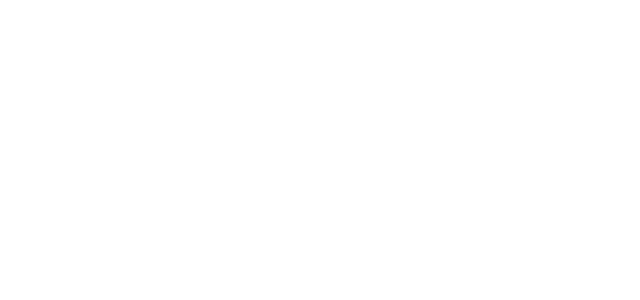
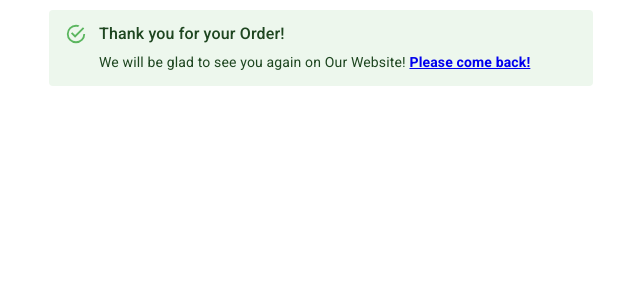
Before and after one commit to xx3u/react_menu, a React (Create React App) app: page /bye in a window 1280 px wide. Shown: the top 300 px of the page, without its empty margins (319-959 px from the left). Built offline with nearby package versions, Linux system fonts and the light colour scheme.

Commit message:
Добавлен контейнер для перехода после заказа и возврата на страницу Меню.

```diff
--- a/package.json
+++ b/package.json
@@ -5,6 +5,7 @@
   "dependencies": {
     "@material-ui/core": "^4.11.3",
     "@material-ui/icons": "^4.11.2",
+    "@material-ui/lab": "^4.0.0-alpha.57",
     "@testing-library/jest-dom": "^5.11.9",
     "@testing-library/react": "^11.2.5",
     "@testing-library/user-event": "^12.8.1",
--- a/src/App.js
+++ b/src/App.js
@@ -1,4 +1,5 @@
 import { Route, Switch } from "react-router-dom";
+import Aftermath from "./containers/Aftermath/Aftermath";
 import Menu from './containers/Menu/Menu';
 
 
@@ -6,6 +7,7 @@
   return (
     <Switch>
       <Route path="/" exact component={Menu}/>
+      <Route path="/bye" exact component={Aftermath} />
     </Switch>
   )
 }
--- /dev/null
+++ b/src/containers/Aftermath/Aftermath.css
@@ -0,0 +1,4 @@
+.MuiPaper-root.MuiAlert-root.MuiAlert-standardSuccess.MuiPaper-elevation0 {
+  margin: 10px auto;
+  width: 40%;
+}
--- /dev/null
+++ b/src/containers/Aftermath/Aftermath.js
@@ -0,0 +1,16 @@
+import './Aftermath.css';
+import { Alert, AlertTitle } from '@material-ui/lab';
+
+
+const Aftermath = () => {
+  return (
+    <div className="Aftermath">
+      <Alert severity="success">
+        <AlertTitle>Thank you for your Order!</AlertTitle>
+        We will be glad to see you again on Our Website! <strong><a href="/">Please come back!</a></strong>
+      </Alert>
+    </div>
+  )
+};
+
+export default Aftermath;
--- a/src/containers/Menu/Menu.js
+++ b/src/containers/Menu/Menu.js
@@ -62,7 +62,7 @@
   const createOrder = (input, cartItems) => {
     dispatch(postOrder(input, cartItems));
     setOpen(false);
-    history.push('/');
+    history.push('/bye');
   }
 
   return (
```
Also changed, not shown: 1 other file (tests, documents, lock files or other folders).
